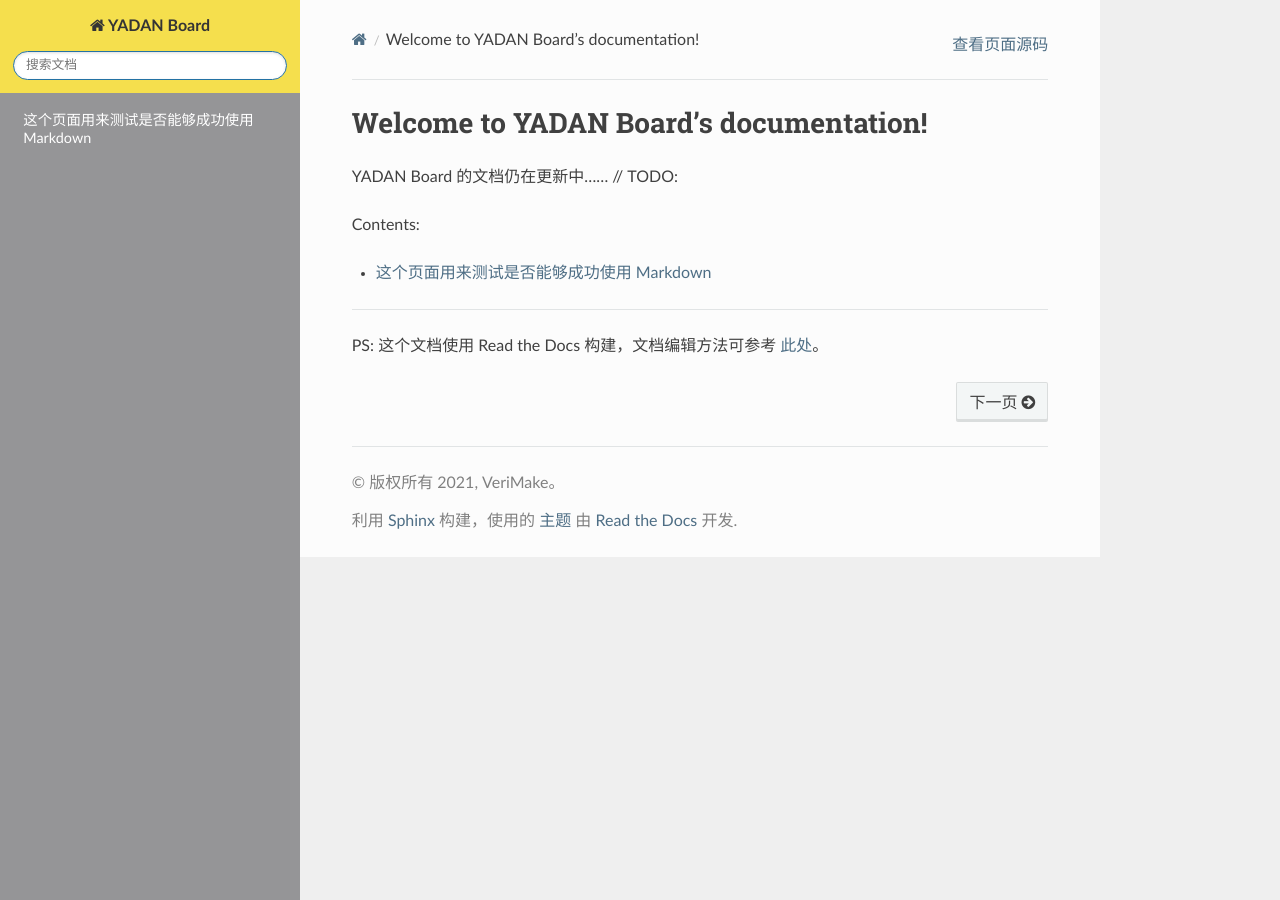
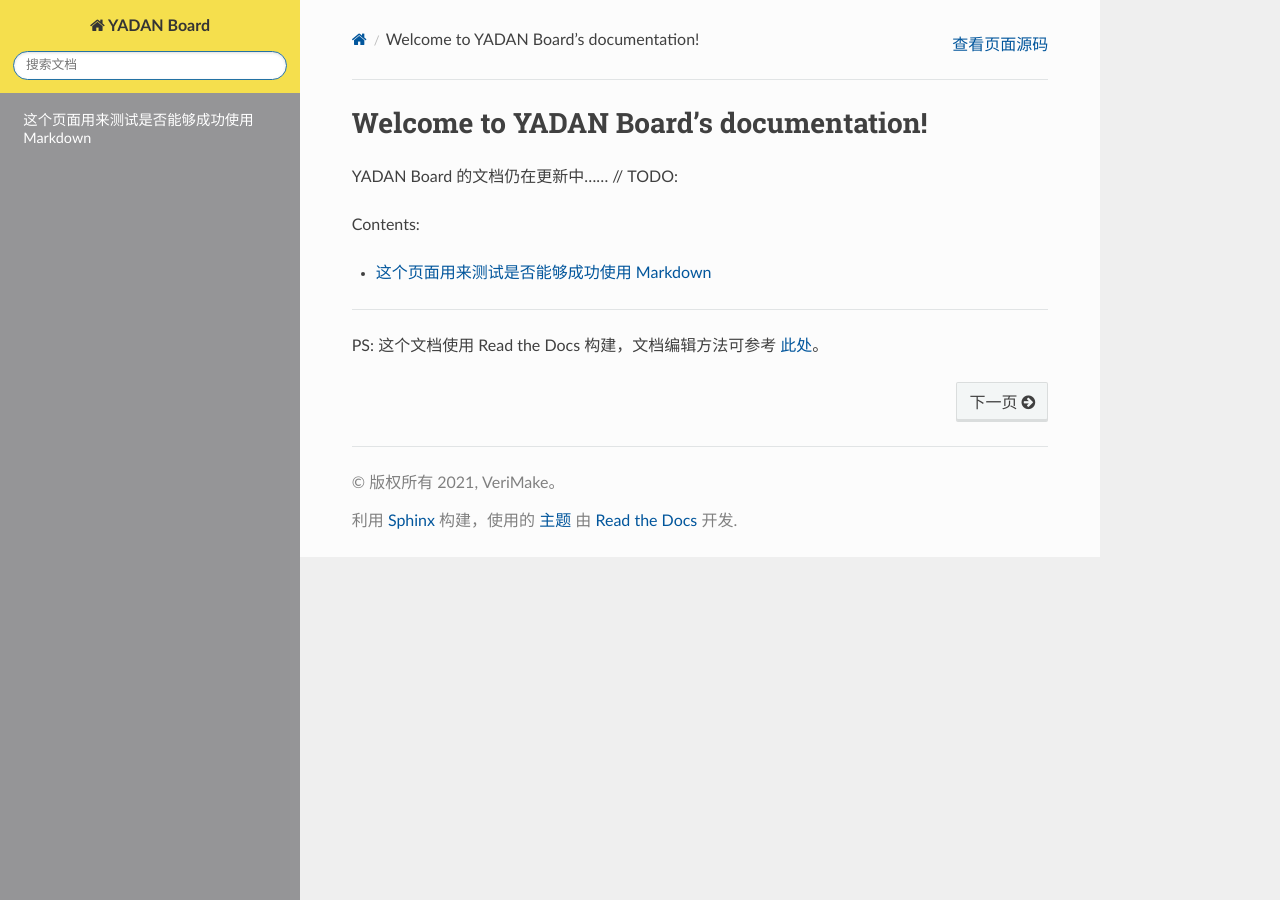
Before and after one commit to CSY-tvgo/YADAN-Docs, a Sphinx documentation site: the page built from docs/source/index.rst, in a window 1280 px wide. Built offline with Sphinx 7.4.7 and the Read the Docs theme 2.0.0, drawn with Linux system fonts in a browser that asks for light colours.

Commit message:
Update layout.html

```diff
--- a/docs/source/_templates/layout.html
+++ b/docs/source/_templates/layout.html
@@ -4,18 +4,18 @@
 <style>
     /* 未访问的链接 */
     a:link {
-        color: rgb(78, 110, 133);
+        color: rgb(2, 86, 156);
         transition-duration: 0.5s;
     }
 
     /* 已访问的链接 */
     a:visited {
-        color: rgb(78, 110, 133);
+        color: rgb(2, 86, 156);
     }
 
     /* 鼠标悬停链接 */
     a:hover {
-        color: rgb(106, 131, 149);
+        color: rgb(137, 172, 210);
     }
 
     /* Sidebar header (and topbar for mobile) */
@@ -26,6 +26,7 @@
 
     /* Sidebar */
     .wy-nav-side {
+        color: white;
         background: rgb(149, 149, 151);
     }
 
```
